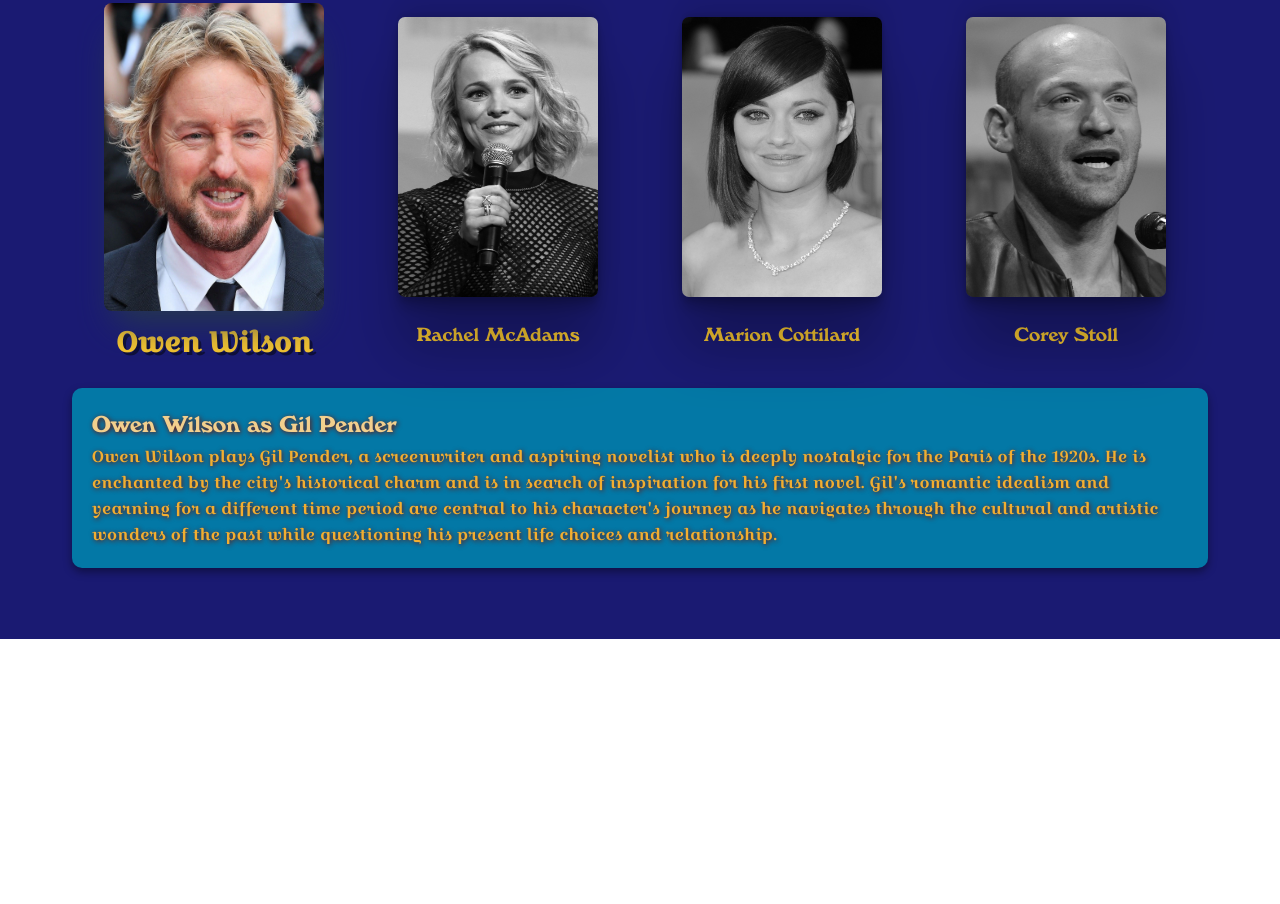
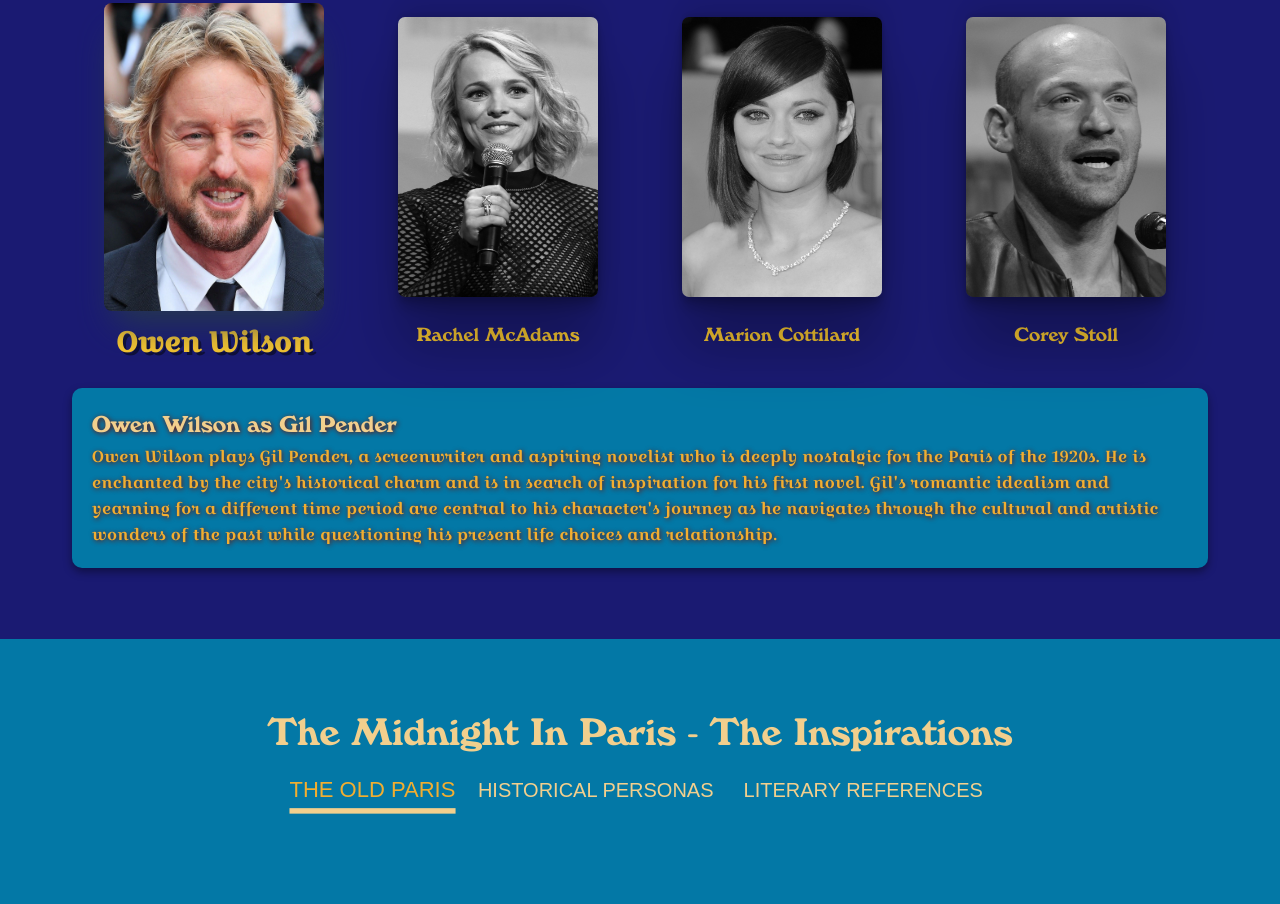
Before and after one commit to ProMenge/Project-Midnight-In-Paris, a website: page index.html in a window 1280 px wide. Shown: the part 783-1687 px from the top of the page. Before the commit the page ends 1422 px from the top, so only its background shows below. Drawn offline with nearby package versions, Linux system fonts and the light colour scheme; files that its build step writes are made by us from their sources; files whose address does not match are found by name; a web font is replaced by a local one.

Commit message:
Inicio do Inspirations Section

```diff
--- a/index.html
+++ b/index.html
@@ -132,7 +132,23 @@
                         shaping Gil's journey and self-discovery.</p>
                 </div>
             </div>
-
+        </div>
+    </section>
+    <section class="inspirations">
+        <div class="inspirations__content">
+            <h2 class="title">The Midnight In Paris - The Inspirations</h2>
+            <nav class="inspirations__tabs">
+                <button data-tab-button="old-paris"
+                    class="inspirations__tabs__button inspirations__tabs__button--is-active">
+                    The Old Paris
+                </button>
+                <button data-tab-button="historical-personas" class="inspirations__tabs__button">
+                    Historical Personas
+                </button>
+                <button data-tab-button="literary-references" class="inspirations__tabs__button">
+                    Literary References
+                </button>
+            </nav>
         </div>
     </section>
 
--- a/src/scripts/main.js
+++ b/src/scripts/main.js
@@ -1,4 +1,7 @@
 $(document).ready(function () {
+
+    const $buttons = $('[data-tab-button]');
+
     $('.cast__img').hover(
         function () {
             // Ao passar o mouse, muda a imagem para o src definido no data-hover
@@ -30,4 +33,25 @@ $(document).ready(function () {
         $(this).siblings('.cast__name').addClass('cast__name--is-active');
     });
     $('.cast__img').first().click();
+
+
+
+    $buttons.on('click', function () {
+        const abaAlvo = $(this).data('tab-button');
+        const $aba = $(`[data-tab-id=${abaAlvo}]`);
+
+        escondeTodasAbas();
+        $aba.addClass('inspirations__list--is-active');
+
+        removeBotaoAtivo();
+        $(this).addClass('inspirations__tabs__button--is-active');
+    });
+
+    function removeBotaoAtivo() {
+        $buttons.removeClass('inspirations__tabs__button--is-active');
+    }
+
+    function escondeTodasAbas() {
+        $('[data-tab-id]').removeClass('inspirations__list--is-active');
+    }
 });
--- a/src/styles/_cast.scss
+++ b/src/styles/_cast.scss
@@ -2,7 +2,7 @@
 
 .cast {
     padding: 5.6vw;
-    min-height: 80vh;
+    min-height: 90vh;
     background-color: variaveis.$corDeFundoSecundario;
     text-align: center;
     justify-content: center;
@@ -12,8 +12,7 @@
 
 
     &__content {
-        min-width: 1000px;
-
+        min-width: 80vw;
 
     }
 
--- /dev/null
+++ b/src/styles/_inspirations.scss
@@ -0,0 +1,52 @@
+@use 'variaveis';
+
+.inspirations {
+    padding: 5.6vw;
+    background-color: variaveis.$corDeFundo;
+    text-align: center;
+    display: flex;
+    justify-content: center;
+    flex-direction: column;
+
+    &__content {
+
+        min-width: 80vw;
+    }
+
+    &__tabs {
+        display: flex;
+        justify-content: center;
+        padding: 20px;
+
+        &__button {
+            color: variaveis.$corTextoSecundario;
+            font-size: 20px;
+            border: none;
+            padding-bottom: 5px;
+            background: none;
+            text-transform: uppercase;
+            margin: 0 1vw;
+            cursor: pointer;
+            border-bottom: 5px solid transparent;
+            transition: transform 0.5s ease;
+            margin: 0 15px;
+
+
+            &:hover {
+
+                transform: scale(1.1);
+                color: variaveis.$corTextoPrincipal ;
+            }
+
+            &--is-active {
+                border-color: variaveis.$corTextoSecundario;
+                transform: scale(1.1);
+                color: variaveis.$corTextoPrincipal ;
+            }
+
+            @media (max-width: 768px) {
+                font-size: 16px;
+            }
+        }
+    }
+}
--- a/src/styles/main.scss
+++ b/src/styles/main.scss
@@ -1,4 +1,5 @@
 @use 'hero';
+@use 'inspirations';
 @use 'cast';
 @use 'variaveis';
 
```
